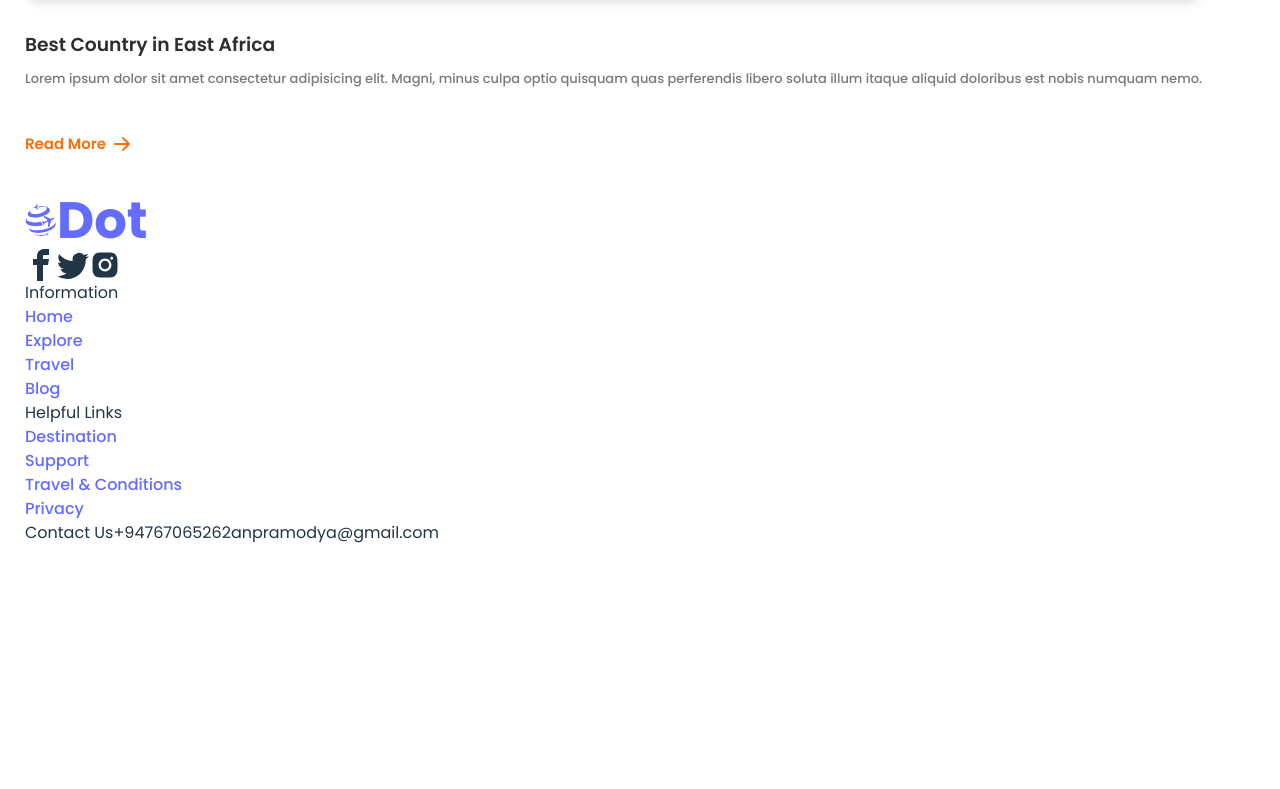
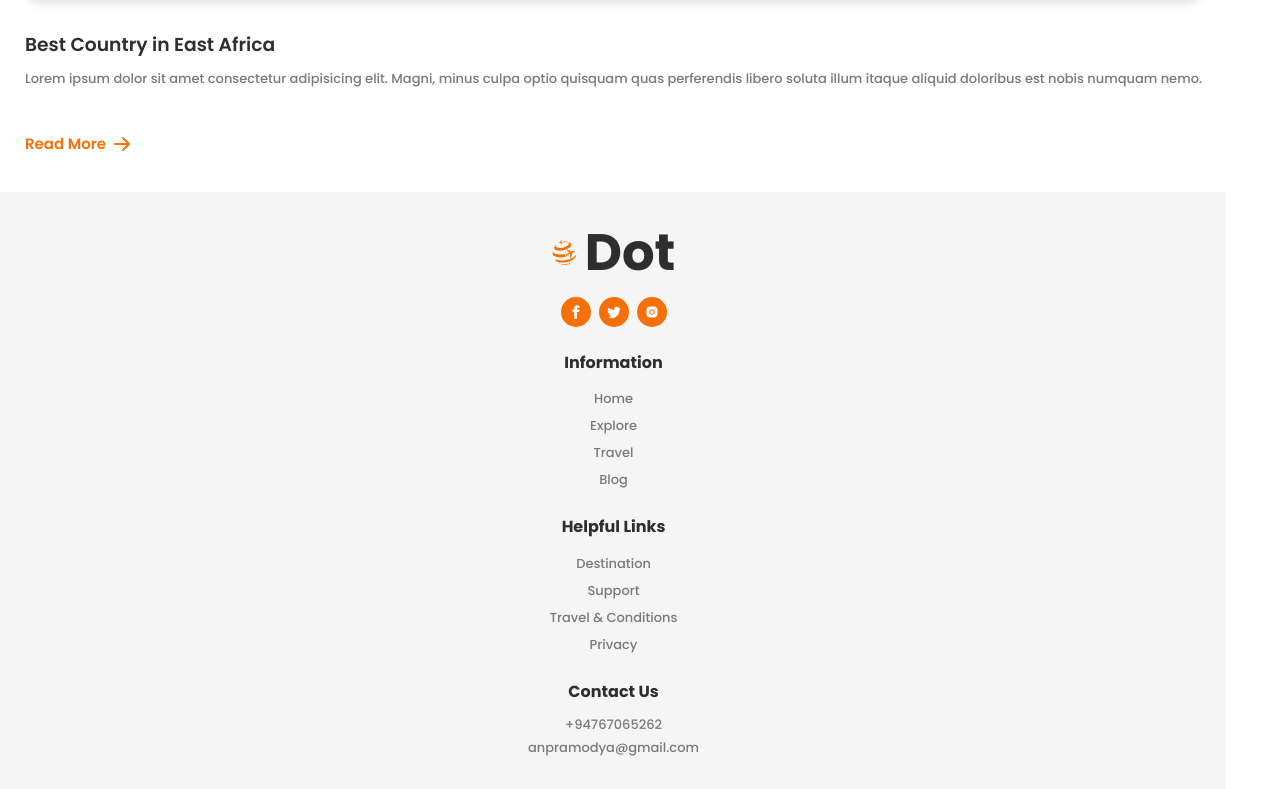
Before and after one commit to ANPramodya/tour-app, a React (Vite) app: page / in a window 1280 px wide. Shown: the part 6849-7638 px from the top of the page. Before the commit the page ends 7394 px from the top, so only its background shows below. Built offline with nearby package versions, Linux system fonts and the light colour scheme.

Commit message:
footer mobile complete

```diff
--- a/src/components/footer/Footer.jsx
+++ b/src/components/footer/Footer.jsx
@@ -11,7 +11,7 @@ const Footer = () => {
       <div className="secContainer container grid">
         <div className="logoDiv">
           <div className="footerLogo">
-            <a href="#" className="logo">
+            <a href="#" className="logo flex">
               <h1 className="flex">
                 <SiYourtraveldottv className="icon" />
                 Dot
--- a/src/components/footer/footer.css
+++ b/src/components/footer/footer.css
@@ -1 +1,73 @@
-/*# sourceMappingURL=footer.css.map */
+:root {
+  --PrimaryColor: hsl(26, 93%, 50%);
+  --HoverColor: hsl(26, 92%, 42%);
+  --whiteColor: hsl(0, 0%, 100%);
+  --blackColor: hsl(0, 0%, 18%);
+  --textColor: hsl(240, 1%, 48%);
+  --whiteColorDeam: hsl(0, 0%, 93%);
+  --greyBg: hsl(0, 0%, 96%);
+  --greyText: rgb(190, 190, 190);
+  --inputColor: hsl(330, 12%, 97%);
+}
+
+.footer {
+  background: var(--greyBg);
+  padding: 2rem 0;
+}
+.footer .secContainer {
+  gap: 1.5rem;
+  text-align: center;
+}
+.footer .secContainer .footerLogo {
+  padding-bottom: 0.5rem;
+}
+.footer .secContainer .footerLogo .logo {
+  color: var(--blackColor);
+  font-weight: 500;
+  cursor: pointer;
+  align-items: center;
+  justify-content: center;
+  padding-bottom: 0.5rem;
+}
+.footer .secContainer .footerLogo .logo .icon {
+  font-size: 25px;
+  color: var(--PrimaryColor);
+  margin-right: 0.5rem;
+}
+.footer .secContainer .socials {
+  gap: 0.5rem;
+  margin: auto;
+  justify-content: center;
+}
+.footer .secContainer .socials .icon {
+  font-size: 30px;
+  background: var(--PrimaryColor);
+  padding: 8px;
+  border-radius: 50%;
+  color: var(--whiteColor);
+}
+.footer .secContainer .socials .icon:hover {
+  background: var(--blackColor);
+}
+.footer .secContainer .footerLinks {
+  display: grid;
+  row-gap: 0.2rem;
+}
+.footer .secContainer .footerLinks .linkTitle {
+  padding-bottom: 0.5rem;
+  color: var(--blackColor);
+  font-weight: 700;
+}
+.footer .secContainer .footerLinks li:hover {
+  transform: translateX(10px);
+}
+.footer .secContainer .footerLinks li:hover a {
+  color: var(--PrimaryColor);
+}
+.footer .secContainer .footerLinks a,
+.footer .secContainer .footerLinks .phone,
+.footer .secContainer .footerLinks .email {
+  color: var(--textColor);
+  font-weight: 500;
+  font-size: 13px;
+}/*# sourceMappingURL=footer.css.map */
--- a/src/components/footer/footer.scss
+++ b/src/components/footer/footer.scss
@@ -0,0 +1,84 @@
+:root {
+  --PrimaryColor: hsl(26, 93%, 50%);
+  --HoverColor: hsl(26, 92%, 42%);
+  --whiteColor: hsl(0, 0%, 100%);
+  --blackColor: hsl(0, 0%, 18%);
+  --textColor: hsl(240, 1%, 48%);
+  --whiteColorDeam: hsl(0, 0%, 93%);
+  --greyBg: hsl(0, 0%, 96%);
+  --greyText: rgb(190, 190, 190);
+  --inputColor: hsl(330, 12%, 97%);
+}
+
+.footer {
+  background: var(--greyBg);
+  padding: 2rem 0;
+
+  .secContainer {
+    gap: 1.5rem;
+    text-align: center;
+
+    .footerLogo {
+      padding-bottom: 0.5rem;
+
+      .logo {
+        color: var(--blackColor);
+        font-weight: 500;
+        cursor: pointer;
+        align-items: center;
+        justify-content: center;
+        padding-bottom: 0.5rem;
+
+        .icon {
+          font-size: 25px;
+          color: var(--PrimaryColor);
+          margin-right: 0.5rem;
+        }
+      }
+    }
+    .socials {
+      gap: 0.5rem;
+      margin: auto;
+      justify-content: center;
+
+      .icon {
+        font-size: 30px;
+        background: var(--PrimaryColor);
+        padding: 8px;
+        border-radius: 50%;
+        color: var(--whiteColor);
+
+        &:hover {
+          background: var(--blackColor);
+        }
+      }
+    }
+
+    .footerLinks {
+      display: grid;
+      row-gap: 0.2rem;
+
+      .linkTitle {
+        padding-bottom: 0.5rem;
+        color: var(--blackColor);
+        font-weight: 700;
+      }
+      li {
+        &:hover {
+          transform: translateX(10px);
+          a {
+            color: var(--PrimaryColor);
+          }
+        }
+      }
+
+      a,
+      .phone,
+      .email {
+        color: var(--textColor);
+        font-weight: 500;
+        font-size: 13px;
+      }
+    }
+  }
+}
```
Also changed, not shown: 1 other file (tests, documents, lock files or other folders).
